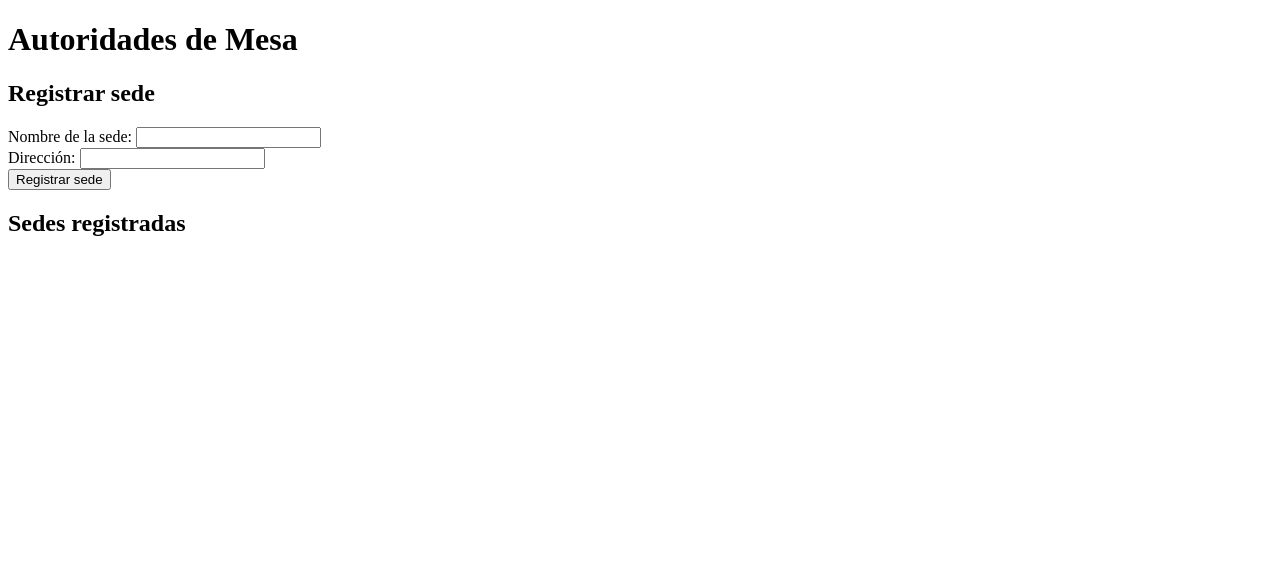
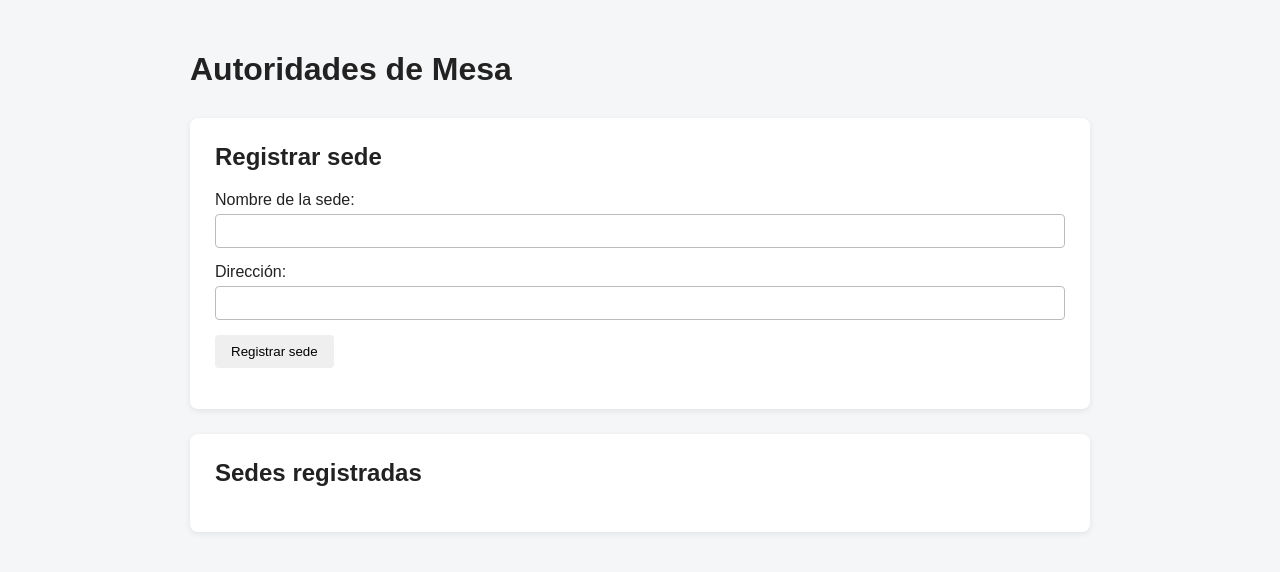
Before and after one commit to sebastianluisvivas/Autoridades-de-mesa---Prototipo, a website: page public/index.html in a window 1280 px wide. Drawn offline with Linux system fonts and the light colour scheme; no server answers.

Commit message:
mejora visual de la pagina principal

```diff
--- /dev/null
+++ b/public/css/estilos.css
@@ -0,0 +1,63 @@
+body {
+    font-family: Arial, sans-serif;
+    max-width: 900px;
+    margin: 0 auto;
+    padding: 30px;
+    background-color: #f5f6f8;
+    color: #222;
+}
+
+h1 {
+    margin-bottom: 30px;
+}
+
+section {
+    background-color: white;
+    padding: 25px;
+    margin-bottom: 25px;
+    border-radius: 8px;
+    box-shadow: 0 2px 6px rgba(0, 0, 0, 0.08);
+}
+
+h2 {
+    margin-top: 0;
+}
+
+form {
+    display: flex;
+    flex-direction: column;
+    gap: 15px;
+}
+
+form div {
+    display: flex;
+    flex-direction: column;
+    gap: 5px;
+}
+
+input {
+    padding: 8px;
+    border: 1px solid #bbb;
+    border-radius: 4px;
+    font-size: 14px;
+}
+
+button {
+    width: fit-content;
+    padding: 9px 16px;
+    border: none;
+    border-radius: 4px;
+    cursor: pointer;
+}
+
+#mensaje {
+    font-weight: bold;
+}
+
+#lista-sedes {
+    padding-left: 20px;
+}
+
+#lista-sedes li {
+    margin-bottom: 8px;
+}
--- a/public/index.html
+++ b/public/index.html
@@ -4,6 +4,7 @@
     <meta charset="UTF-8">
     <meta name="viewport" content="width=device-width, initial-scale=1.0">
     <title>Autoridades de Mesa</title>
+    <link rel="stylesheet" href="css/estilos.css">
 </head>
 
 <body>
```
Also changed, not shown: css/estilos.css (deleted).
